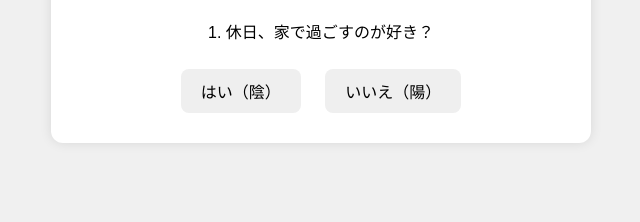
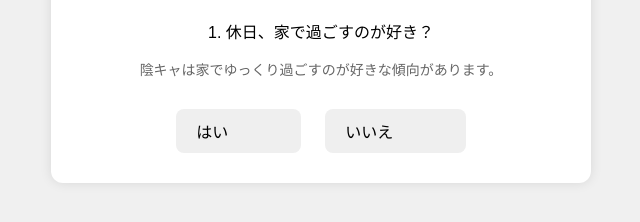
Before and after one commit to minminweb/quiz-app, a plain HTML site: page index.html in a window 1280 px wide. Shown: the part 110-332 px from the top of the page, without its empty margins (319-959 px from the left). Drawn offline with Linux system fonts and the light colour scheme.

Commit message:
Update index.html

```diff
--- a/index.html
+++ b/index.html
@@ -1,8 +1,8 @@
 <!DOCTYPE html>
 <html lang="ja">
 <head>
-  <meta charset="UTF-8">
-  <meta name="viewport" content="width=device-width, initial-scale=1.0">
+  <meta charset="UTF-8" />
+  <meta name="viewport" content="width=device-width, initial-scale=1" />
   <title>陰キャ or 陽キャ 診断クイズ</title>
   <style>
     body {
@@ -27,12 +27,25 @@
       border: none;
       border-radius: 8px;
       cursor: pointer;
+      white-space: nowrap;
     }
+    .hidden { display: none; }
     .result {
       font-size: 20px;
       font-weight: bold;
+      margin-top: 20px;
     }
-    .hidden { display: none; }
+    .explanation {
+      font-size: 14px;
+      color: #666;
+      margin-top: 8px;
+      margin-bottom: 20px;
+    }
+    /* 「（陰）」「（陽）」を非表示に */
+    .hidden-label {
+      visibility: hidden;
+      /* 文字の幅も消したい場合はdisplay:noneでもOK */
+    }
   </style>
 </head>
 <body>
@@ -40,30 +53,42 @@
     <h1>陰キャ or 陽キャ 診断</h1>
     <div id="quiz">
       <p id="question">質問を読み込み中...</p>
-      <button onclick="answer(0)" id="btn0">選択肢A</button>
-      <button onclick="answer(1)" id="btn1">選択肢B</button>
+      <div class="explanation" id="explanation"></div>
+      <button onclick="answer(0)" id="btn0"><span class="choice-text"></span> <span class="hidden-label">（陰）</span></button>
+      <button onclick="answer(1)" id="btn1"><span class="choice-text"></span> <span class="hidden-label">（陽）</span></button>
     </div>
     <div id="result" class="hidden result"></div>
   </div>
 
   <script>
     const quizData = [
-      { q: "休日、家で過ごすのが好き？", choices: ["はい（陰）", "いいえ（陽）"], score: [1, 0] },
-      { q: "初対面でも話しかけるタイプ？", choices: ["いいえ（陰）", "はい（陽）"], score: [1, 0] },
-      { q: "カラオケは好き？", choices: ["苦手（陰）", "大好き（陽）"], score: [1, 0] },
-      { q: "SNSの投稿頻度は？", choices: ["ほぼ投稿しない（陰）", "しょっちゅう投稿（陽）"], score: [1, 0] },
-      { q: "飲み会のテンションは？", choices: ["静かに飲みたい（陰）", "ワイワイ盛り上がる（陽）"], score: [1, 0] },
-      { q: "友達の数は？", choices: ["少数精鋭（陰）", "めっちゃ多い（陽）"], score: [1, 0] },
-      { q: "旅行は？", choices: ["一人旅が好き（陰）", "グループ旅行派（陽）"], score: [1, 0] },
-      { q: "体育祭、好き？", choices: ["苦手（陰）", "楽しみ！（陽）"], score: [1, 0] },
-      { q: "ライブやフェスは？", choices: ["行かない（陰）", "行く行く！（陽）"], score: [1, 0] },
-      { q: "あなたの本音は？", choices: ["目立ちたくない（陰）", "注目されたい（陽）"], score: [1, 0] }
+      { q: "休日、家で過ごすのが好き？", choices: ["はい", "いいえ"], score: [1, 0],
+        explanation: "陰キャは家でゆっくり過ごすのが好きな傾向があります。" },
+      { q: "初対面でも話しかけるタイプ？", choices: ["いいえ", "はい"], score: [1, 0],
+        explanation: "陽キャは初対面でもフレンドリーに話しかけることが多いです。" },
+      { q: "カラオケは好き？", choices: ["苦手", "大好き"], score: [1, 0],
+        explanation: "カラオケが好きな人は陽キャの特徴かも。" },
+      { q: "SNSの投稿頻度は？", choices: ["ほぼ投稿しない", "しょっちゅう投稿"], score: [1, 0],
+        explanation: "SNSの頻度は性格の傾向を表すことがあります。" },
+      { q: "飲み会のテンションは？", choices: ["静かに飲みたい", "ワイワイ盛り上がる"], score: [1, 0],
+        explanation: "陽キャは飲み会で盛り上がるのが好きな傾向があります。" },
+      { q: "友達の数は？", choices: ["少数精鋭", "めっちゃ多い"], score: [1, 0],
+        explanation: "友達の数は性格の違いを示します。" },
+      { q: "旅行は？", choices: ["一人旅が好き", "グループ旅行派"], score: [1, 0],
+        explanation: "一人旅を好むのは陰キャの可能性大。" },
+      { q: "体育祭、好き？", choices: ["苦手", "楽しみ！"], score: [1, 0],
+        explanation: "体育祭の好みも性格の表れです。" },
+      { q: "ライブやフェスは？", choices: ["行かない", "行く行く！"], score: [1, 0],
+        explanation: "ライブ好きは陽キャの傾向が。" },
+      { q: "あなたの本音は？", choices: ["目立ちたくない", "注目されたい"], score: [1, 0],
+        explanation: "注目されたいかどうかは大きな差です。" }
     ];
 
     let current = 0;
     let totalScore = 0;
 
     const questionEl = document.getElementById("question");
+    const explanationEl = document.getElementById("explanation");
     const btn0 = document.getElementById("btn0");
     const btn1 = document.getElementById("btn1");
     const quizBox = document.getElementById("quiz");
@@ -72,8 +97,11 @@
     function loadQuestion() {
       const q = quizData[current];
       questionEl.textContent = `${current + 1}. ${q.q}`;
-      btn0.textContent = q.choices[0];
-      btn1.textContent = q.choices[1];
+      explanationEl.textContent = q.explanation;
+
+      // 選択肢のテキストだけセット（（陰）（陽）はspanで非表示）
+      btn0.querySelector(".choice-text").textContent = q.choices[0];
+      btn1.querySelector(".choice-text").textContent = q.choices[1];
     }
 
     function answer(choice) {
@@ -89,14 +117,27 @@
     function showResult() {
       quizBox.classList.add("hidden");
       let resultText = "";
-      if (totalScore >= 7) {
-        resultText = "あなたは陰キャ寄りかも！内に秘めた魅力あり💫";
-      } else if (totalScore >= 4) {
-        resultText = "バランスタイプ！！陰と陽のハイブリッド🌗";
+      let adviceText = "";
+
+      // スコアは0～10なので5段階に分割
+      if (totalScore <= 2) {
+        resultText = "漆黒の闇陰キャ";
+        adviceText = "あなたはかなりの陰キャタイプ。自分のペースで無理せずいこう！";
+      } else if (totalScore <= 4) {
+        resultText = "大陰キャ";
+        adviceText = "落ち着いた陰キャ。じっくり考える力が強いよ。";
+      } else if (totalScore <= 6) {
+        resultText = "小陰キャ";
+        adviceText = "陰陽のバランスが取れたタイプ。柔軟に対応できるのが強み。";
+      } else if (totalScore <= 8) {
+        resultText = "小陽キャ";
+        adviceText = "明るさと落ち着きを併せ持つタイプ。周囲を和ませるムードメーカー。";
       } else {
-        resultText = "あなたは陽キャ寄り！エネルギッシュで明るい☀️";
+        resultText = "大陽キャ";
+        adviceText = "元気いっぱいの陽キャ！エネルギッシュに毎日を楽しもう！";
       }
-      resultBox.textContent = resultText;
+
+      resultBox.innerHTML = `<p>${resultText}</p><p>${adviceText}</p>`;
       resultBox.classList.remove("hidden");
     }
 
```
